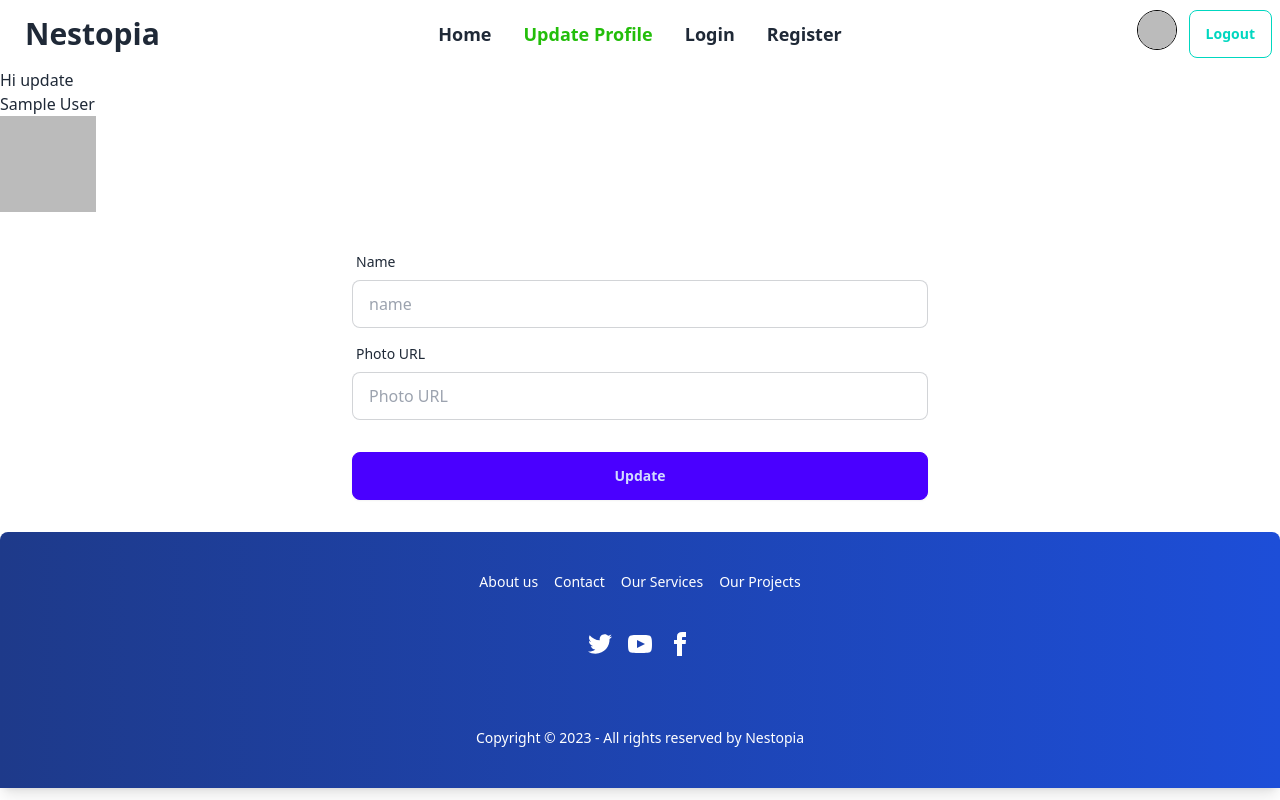
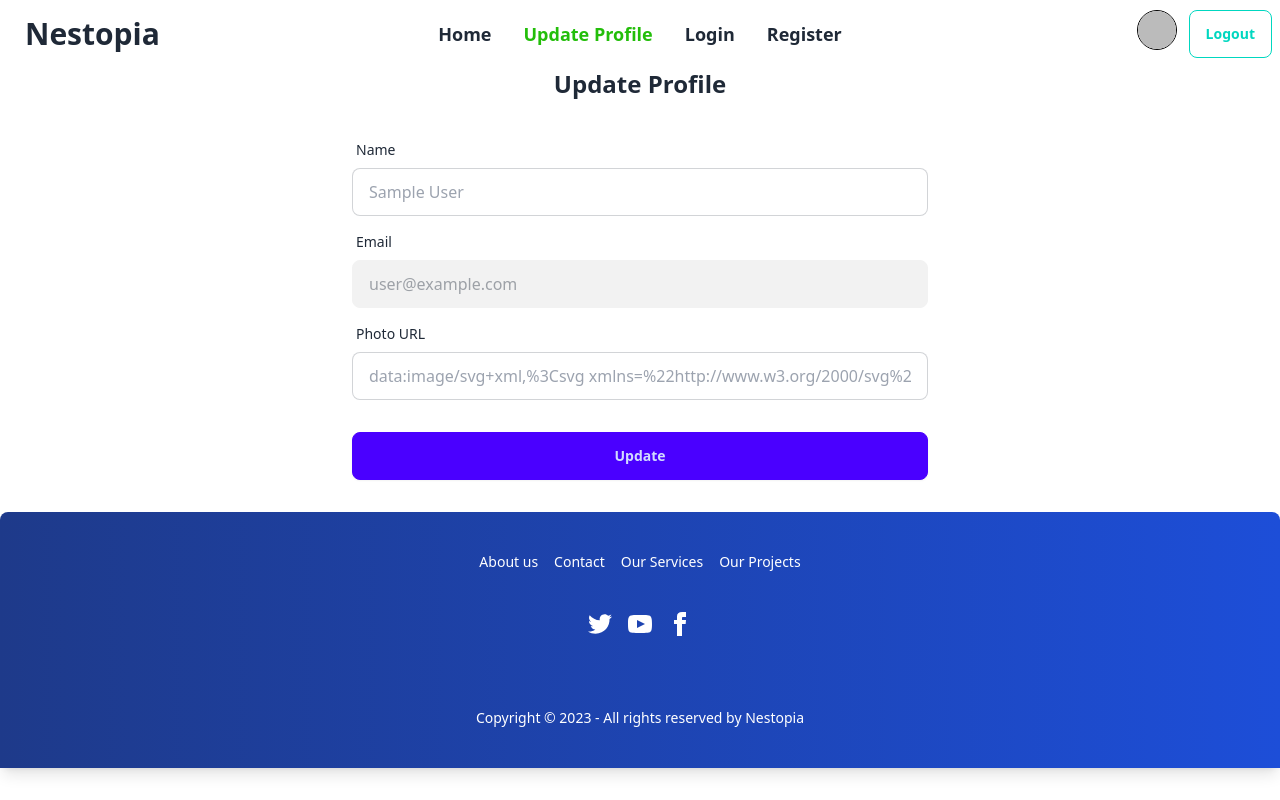
Before and after one commit to shossen1999/Nestopia-Auth, a React (Vite) app: page /updateProfile in a window 1280 px wide. Built offline with nearby package versions, Linux system fonts and the light colour scheme; no server answers; sample sign-in values are in the browser's storage.

Commit message:
firebase config updated

```diff
--- a/src/firebase/firebase.config.js
+++ b/src/firebase/firebase.config.js
@@ -4,13 +4,14 @@ import { initializeApp } from "firebase/app";
 // https://firebase.google.com/docs/web/setup#available-libraries
 
 // Your web app's Firebase configuration
+
 const firebaseConfig = {
-  apiKey: "AIzaSyBc8BN470w7xQK-9iIkg5oWalHL4EMMMVE",
-  authDomain: "nestopia-auth.firebaseapp.com",
-  projectId: "nestopia-auth",
-  storageBucket: "nestopia-auth.appspot.com",
-  messagingSenderId: "367598589860",
-  appId: "1:367598589860:web:f28f7cccae9823acff9331"
+  apiKey: import.meta.env.VITE_APIKEY,
+  authDomain: import.meta.env.VITE_AUTHDOMAIN ,
+  projectId: import.meta.env.VITE_PROJECTID ,
+  storageBucket: import.meta.env.VITE_STORAGEBUCKET,
+  messagingSenderId: import.meta.env.VITE_MESSAGINGSENDERID ,
+  appId: import.meta.env.VITE_APPID ,
 };
 
 // Initialize Firebase
--- a/src/pages/UpdateProfile/UpdateProfile.jsx
+++ b/src/pages/UpdateProfile/UpdateProfile.jsx
@@ -4,8 +4,14 @@ import { useForm } from "react-hook-form";
 import { updateProfile } from "firebase/auth";
 
 import { Helmet } from "react-helmet";
+import { useNavigate } from "react-router-dom";
+
 const UpdateProfile = () => {
     const { user } = useAuth();
+    const navigate = useNavigate()
+
+
+
     console.log(user);
 
     const {
@@ -30,6 +36,8 @@ const UpdateProfile = () => {
         })
             .then(() => {
                 reset();
+                navigate('/updateProfile')
+
 
             })
             .catch()
@@ -41,14 +49,11 @@ const UpdateProfile = () => {
     return (
         <div>
 
-            <h2>Hi update</h2>
-            {/* <h2>{user.displayName}</h2> */}
-            <h3>{user?.displayName}</h3>
-            <img src={user?.photoURL} alt="" />
+
             <Helmet>
                 <title>Update Profile </title>
             </Helmet>
-
+            <h1 className="text-center text-2xl font-bold">Update Profile</h1>
             <form onSubmit={handleSubmit(onSubmit)} className="card-body lg:w-1/2 mx-auto">
                 <div className="form-control">
                     <label className="label">
@@ -56,11 +61,25 @@ const UpdateProfile = () => {
                     </label>
                     <input type="text"
                         name="name"
-                        placeholder="name"
+                        placeholder={user.displayName}
                         className="input input-bordered"
                         {...register("fullName", { required: true })}
                     />
                     {errors.fullName && <span className="text-red-700">This field is required</span>}
+                </div>
+
+                <div className="form-control">
+                    <label className="label">
+                        <span className="label-text">Email</span>
+                    </label>
+                    <input
+                        type="email"
+                        name="email"
+                        value={user.email}
+                        className="input input-bordered"
+                        disabled
+                    />
+
                 </div>
                 <div className="form-control">
                     <label className="label">
@@ -68,7 +87,7 @@ const UpdateProfile = () => {
                     </label>
                     <input type="text"
                         name="photo"
-                        placeholder="Photo URL"
+                        placeholder={user.photoURL}
                         className="input input-bordered"
                         {...register("image")}
                     />
--- a/src/pages/shared/Navbar/Navbar.jsx
+++ b/src/pages/shared/Navbar/Navbar.jsx
@@ -3,7 +3,9 @@ import useAuth from "../../../hooks/useAuth";
 
 
 const Navbar = () => {
-    const { logout, user } = useAuth();
+    const { logout, user,disName,photoLink } = useAuth();
+
+
     console.log(user);
 
     const navigate = useNavigate();
@@ -88,7 +90,7 @@ const Navbar = () => {
                             <div className="tooltip tooltip-hover tooltip-bottom" data-tip={user?.displayName||'user name not found'}>
                                 <div className="w-10 h-10 rounded-full border border-black">
 
-                                    <img alt="Tailwind CSS Navbar component" src={user?.photoURL || "https://i.ibb.co/z4XBBcL/soheb.jpg"} className="h-full w-full mx-auto rounded-full" />
+                                    <img alt="Tailwind CSS Navbar component" src={user.photoURL ? user.photoURL : photoLink}   className="h-full w-full mx-auto rounded-full" />
                                 </div>
 
                             </div>
--- a/src/providers/AuthProvider.jsx
+++ b/src/providers/AuthProvider.jsx
@@ -1,4 +1,4 @@
-import { GithubAuthProvider, GoogleAuthProvider, createUserWithEmailAndPassword, getAuth, onAuthStateChanged, signInWithEmailAndPassword, signInWithPopup, signOut } from "firebase/auth";
+import { GithubAuthProvider, GoogleAuthProvider, createUserWithEmailAndPassword, getAuth, onAuthStateChanged, signInWithEmailAndPassword, signInWithPopup, signOut, updateProfile } from "firebase/auth";
 import { createContext, useEffect, useState } from "react";
 import app from "../firebase/firebase.config";
 
@@ -9,23 +9,33 @@ const auth = getAuth(app);
 const googleProvider = new GoogleAuthProvider();
 const githubProvider = new GithubAuthProvider();
 
-const AuthProvider = ({children}) => {
-    const [user, setUser]=useState(null);
-    const [loading, setLoading]=useState(true);
+const AuthProvider = ({ children }) => {
+    const [user, setUser] = useState(null);
+    const [loading, setLoading] = useState(true);
+    const [disName, setDisName] = useState('')
+    const [photoLink, setPhotoLink] = useState('')
     console.log(user);
     // create User
-    const createUser =(email,password) =>{
+    const createUser = (email, password) => {
         setLoading(true);
         return createUserWithEmailAndPassword(auth, email, password)
     }
     // signInUser
-    const signInUser = (email, password) =>{
+    const signInUser = (email, password) => {
         setLoading(true);
         return signInWithEmailAndPassword(auth, email, password)
     }
 
+    const updateUser = (name, photo) => {
+
+
+        return updateProfile(auth.currentUser, {
+            displayName: name, photoURL: photo
+        })
+    }
+
     // sign out
-    const logout =()=>{
+    const logout = () => {
 
         setUser(null);
         return signOut(auth);
@@ -34,7 +44,7 @@ const AuthProvider = ({children}) => {
 
     // google Login
 
-    const googleLogin =()=>{
+    const googleLogin = () => {
         setLoading(true);
         return signInWithPopup(auth, googleProvider)
 
@@ -42,7 +52,7 @@ const AuthProvider = ({children}) => {
 
     // github Login
 
-    const githubLogin =()=>{
+    const githubLogin = () => {
         setLoading(true);
         return signInWithPopup(auth, githubProvider)
 
@@ -58,14 +68,27 @@ const AuthProvider = ({children}) => {
         });
         return () => unsubscribe();
     }, []);
-    const authInfo={
+
+    const handleName=(name)=>{
+        return setDisName(name)
+      }
+      const handleImage =(photo)=>{
+          return setPhotoLink(photo)
+      }
+
+    const authInfo = {
         user,
         createUser,
         signInUser,
         googleLogin,
         githubLogin,
         logout,
-         loading
+        loading,
+        handleName,
+        disName,
+        photoLink,
+        handleImage,
+        updateUser
 
     }
     return (
```
Lines whose indentation alone changed are shown as unchanged.
